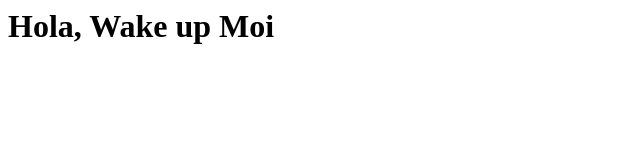
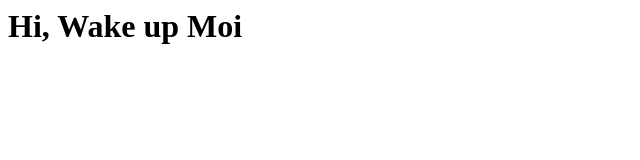
Before and after one commit to jorgemonti/Practica, a plain HTML site: page html/index.html in a window 1280 px wide. Shown: the whole page, without its empty margins (0-640 px from the left). Drawn offline with Linux system fonts and the light colour scheme.

Commit message:
titulo modificado

```diff
--- a/html/index.html
+++ b/html/index.html
@@ -1,5 +1,5 @@
 <html>
  <body>
-  <h1>Hola, Wake up Moi</h1>
+  <h1>Hi, Wake up Moi</h1>
  </body>
 <html>
```
